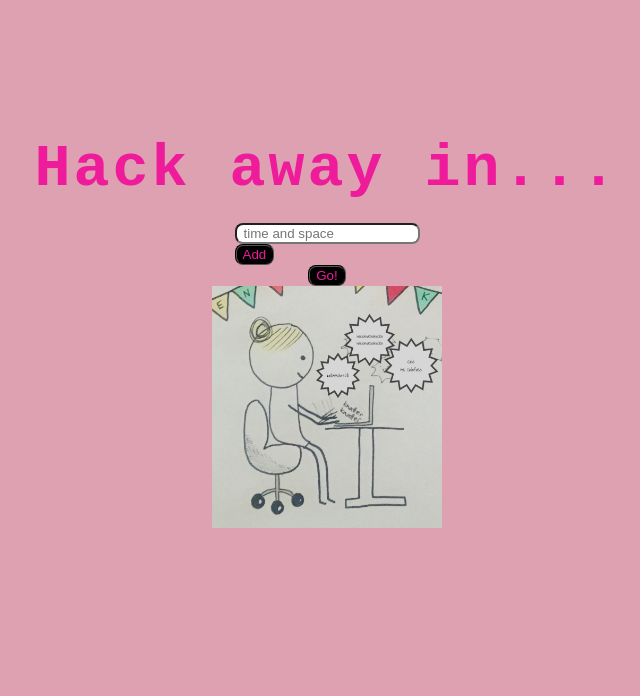
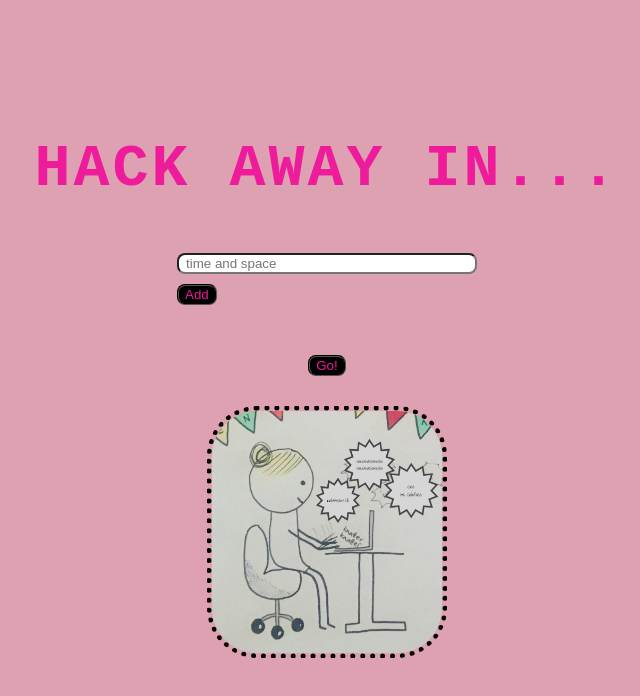
Before and after one commit to johannawaern/Hack-Away, a plain HTML site: page index.html in a window 1280 px wide. Shown: the whole page, without its empty margins (313-953 px from the left). Drawn offline with Linux system fonts and the light colour scheme.

Commit message:
add classes to target elements in CSS

```diff
--- a/index.html
+++ b/index.html
@@ -6,16 +6,16 @@
     <link href="./main.css" rel="stylesheet" type="text/css">
   </head>
   <body>
-    <h1>Hack away in...</h1>
-    <div>
-      <div>
+    <h1>HACK AWAY IN...</h1>
+    <div class="inputSection">
+      <div class="inputs">
         <input placeholder="time and space"></input>
       </div>
-      <button>Add</button>
+      <button class="add">Add</button>
     </div>
     <button>Go!</button>
     <div>
-      <img src=hackaway.jpg alt="hack away" height="242">
+      <img class="spaceman" src=hackaway.jpg alt="hack away" height="242">
     </div>
   </body>
 </html>
```
